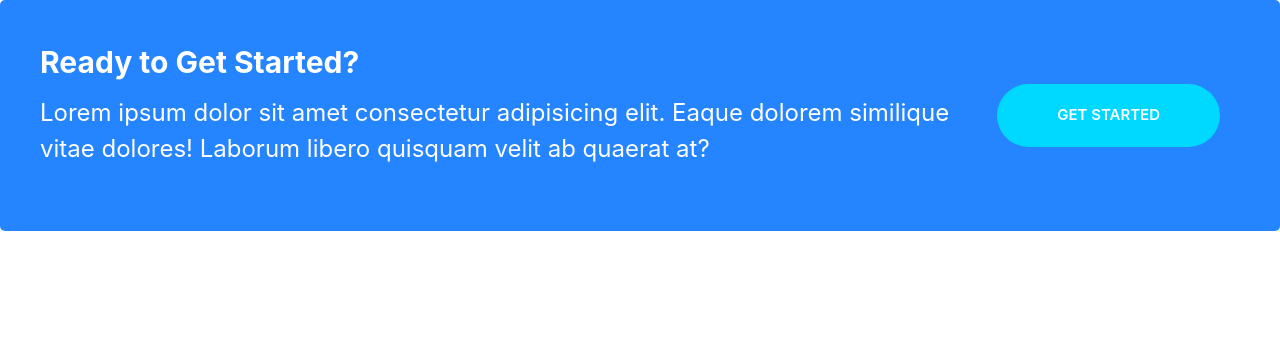
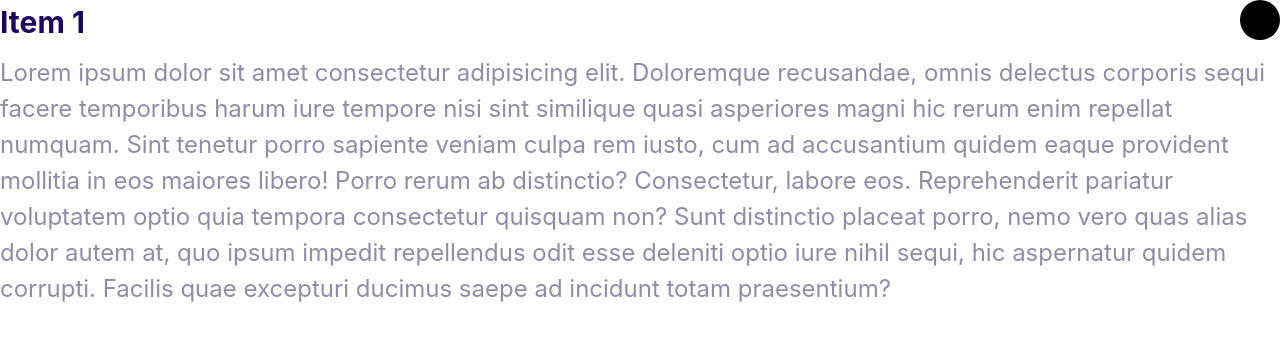
Before and after one commit to Paulgorithms/moshify, a plain HTML site: page index.html in a window 1280 px wide. Drawn offline with Linux system fonts and the light colour scheme.

Commit message:
Build the collapsible component.

```diff
--- a/css/styles.css
+++ b/css/styles.css
@@ -545,3 +545,36 @@ a {
     margin: 0 2rem;
   }
 }
+
+/* Collapsibles */
+
+.collapsible__header {
+  display: flex;
+  justify-content: space-between;
+}
+
+.collapsible__heading {
+  font-size: 3rem;
+  margin-top: 0;
+}
+
+.collapsible__chevron {
+  transform: rotate(-90deg);
+  transition: transform 0.3s;
+}
+
+.collapsible__content {
+  max-height: 0;
+  opacity: 0;
+  overflow: hidden;
+  transition: all 0.3s;
+}
+
+.collapsible--expanded .collapsible__chevron{
+  transform: rotate(0);
+}
+
+.collapsible--expanded .collapsible__content{
+  max-height: 100vh;
+  opacity: 1;
+}
--- a/index.html
+++ b/index.html
@@ -8,18 +8,27 @@
     <link rel="stylesheet" href="css/styles.css" />
   </head>
   <body>
-    <div class="callout callout--primary">
-      <div class="grid grid--1x2">
-        <div class="callout__content">
-          <h2 class="callout__heading">Ready to Get Started?</h2>
-          <p>
-            Lorem ipsum dolor sit amet consectetur adipisicing elit. Eaque
-            dolorem similique vitae dolores! Laborum libero quisquam velit ab
-            quaerat at?
-          </p>
-        </div>
-        <a href="#" class="btn btn--secondary btn--stretched">Get Started</a>
+    <div class="collapsible collapsible--expanded">
+      <header class="collapsible__header">
+        <h2 class="collapsible__heading">Item 1</h2>
+        <svg class="icon icon--secondary collapsible__chevron">
+          <use xlink:href="images/sprite.svg#chevron"></use>
+        </svg>
+      </header>
+      <div class="collapsible__content">
+        Lorem ipsum dolor sit amet consectetur adipisicing elit. Doloremque
+        recusandae, omnis delectus corporis sequi facere temporibus harum iure
+        tempore nisi sint similique quasi asperiores magni hic rerum enim
+        repellat numquam. Sint tenetur porro sapiente veniam culpa rem iusto,
+        cum ad accusantium quidem eaque provident mollitia in eos maiores
+        libero! Porro rerum ab distinctio? Consectetur, labore eos.
+        Reprehenderit pariatur voluptatem optio quia tempora consectetur
+        quisquam non? Sunt distinctio placeat porro, nemo vero quas alias dolor
+        autem at, quo ipsum impedit repellendus odit esse deleniti optio iure
+        nihil sequi, hic aspernatur quidem corrupti. Facilis quae excepturi
+        ducimus saepe ad incidunt totam praesentium?
       </div>
     </div>
+    <script src="js/main.js"></script>
   </body>
 </html>
--- /dev/null
+++ b/js/main.js
@@ -0,0 +1,6 @@
+const collapsibles = document.querySelectorAll(".collapsible");
+collapsibles.forEach((item) =>
+  item.addEventListener("click", function () {
+    this.classList.toggle("collapsible--expanded");
+  })
+);
```
Also changed, not shown: components/collapsibles.html (added, +21 -0 lines).
